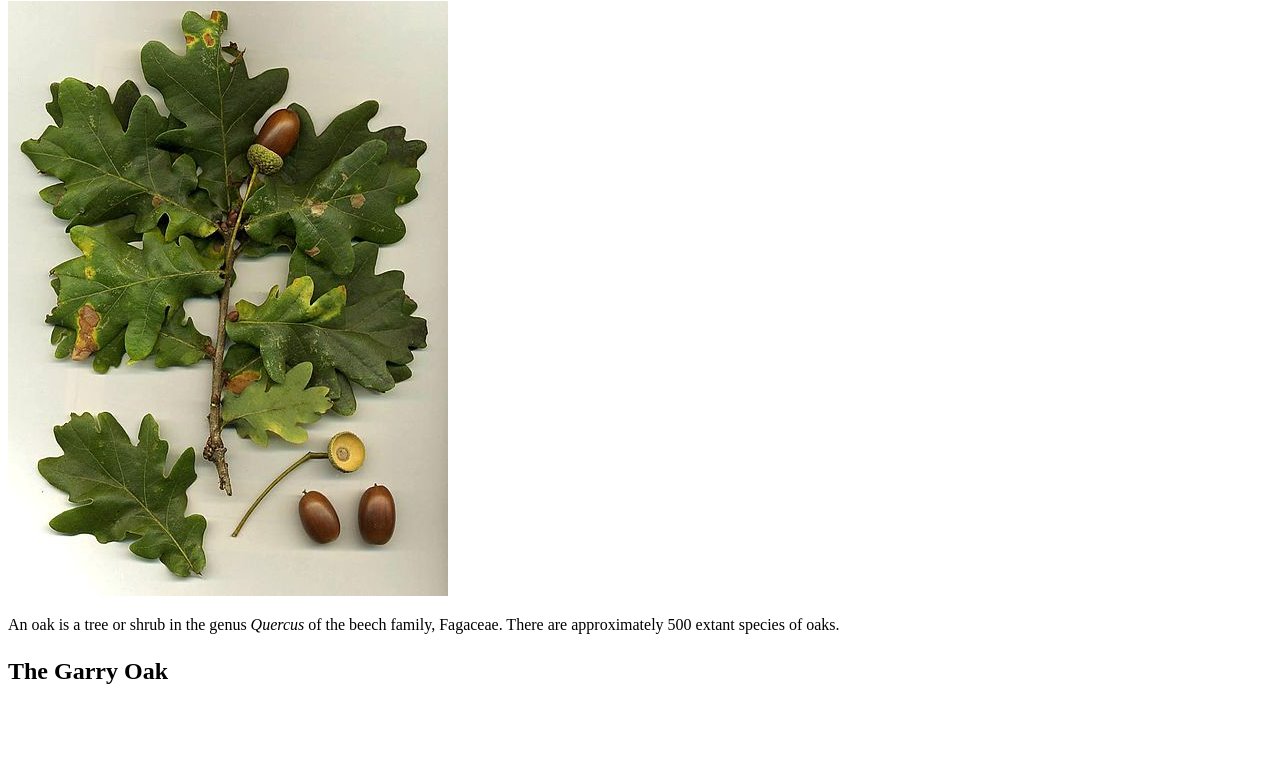
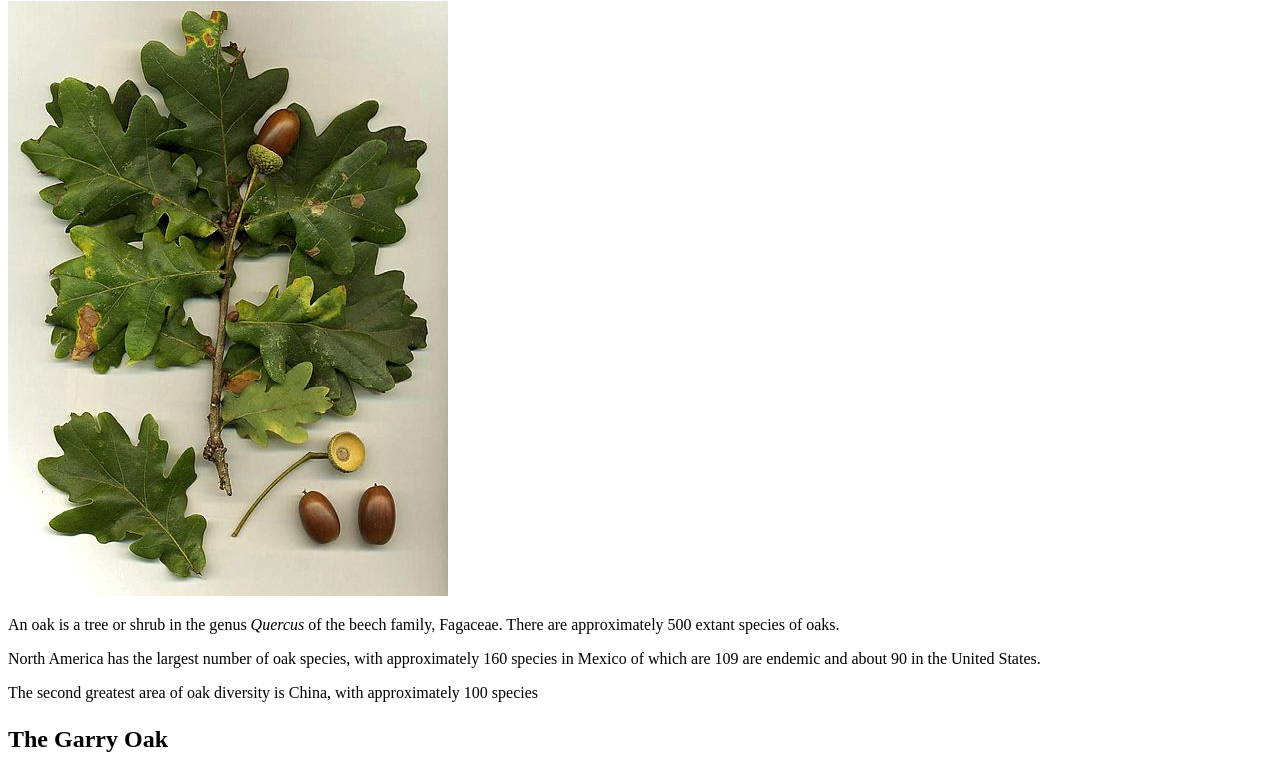
Before and after one commit to kimdelacruz/oaktreesfacts, a plain HTML site: page index.html in a window 1280 px wide. Shown: the part 79-856 px from the top of the page. Before the commit the page ends 800 px from the top, so only its background shows below. Drawn offline with Linux system fonts and the light colour scheme.

Commit message:
Add index.html

```diff
--- a/index.html
+++ b/index.html
@@ -7,6 +7,8 @@
     <body> <h1> Oak trees </h1></body>
     <img src="../oaktreesfacts/Oaktree.jpeg">
     <p> An oak is a tree or shrub in the genus <em> Quercus</em> of the beech family, Fagaceae. There are approximately 500 extant species of oaks.</p>
+    <p> North America has the largest number of oak species, with approximately 160 species in Mexico of which are 109 are endemic and about 90 in the United States.</p>
+    <p> The second greatest area of oak diversity is China, with approximately 100 species</p>
     <p> </p>
     <body><H2><p> The Garry Oak </p> </H2>
 
```
